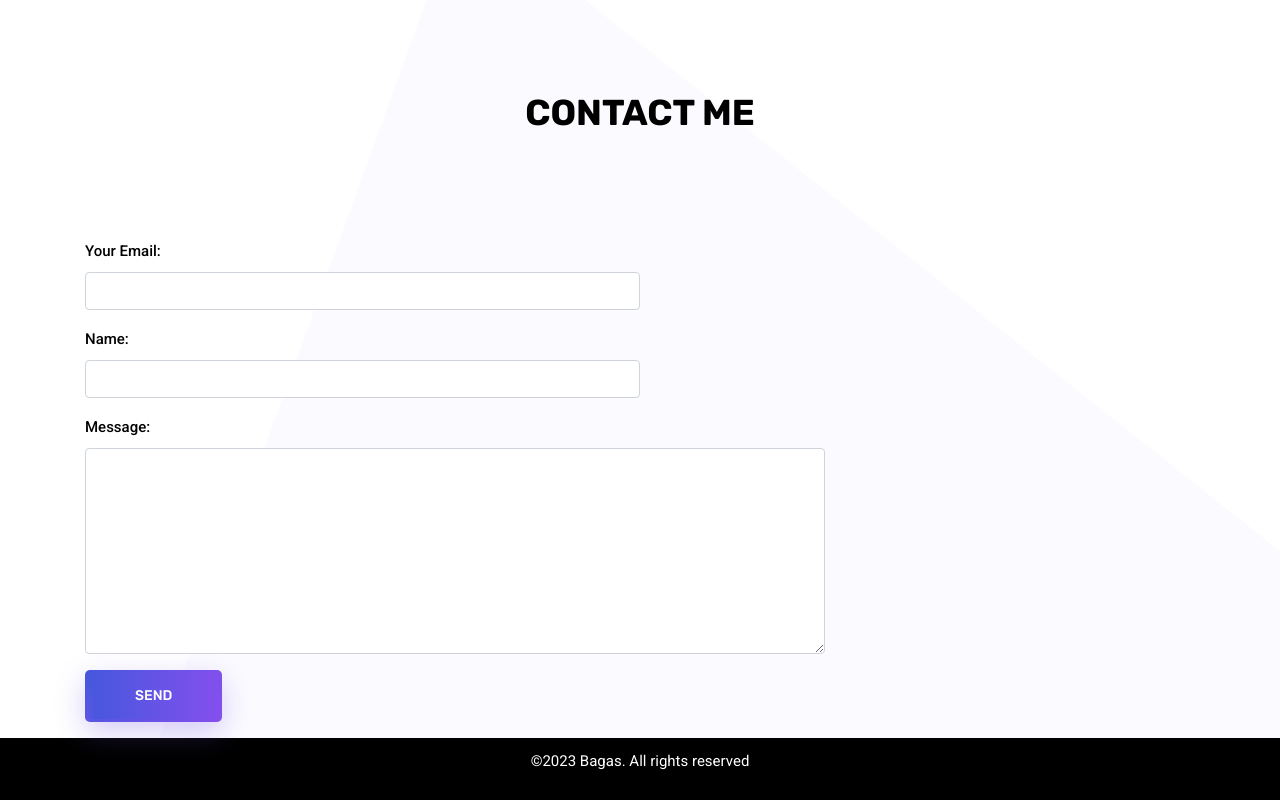
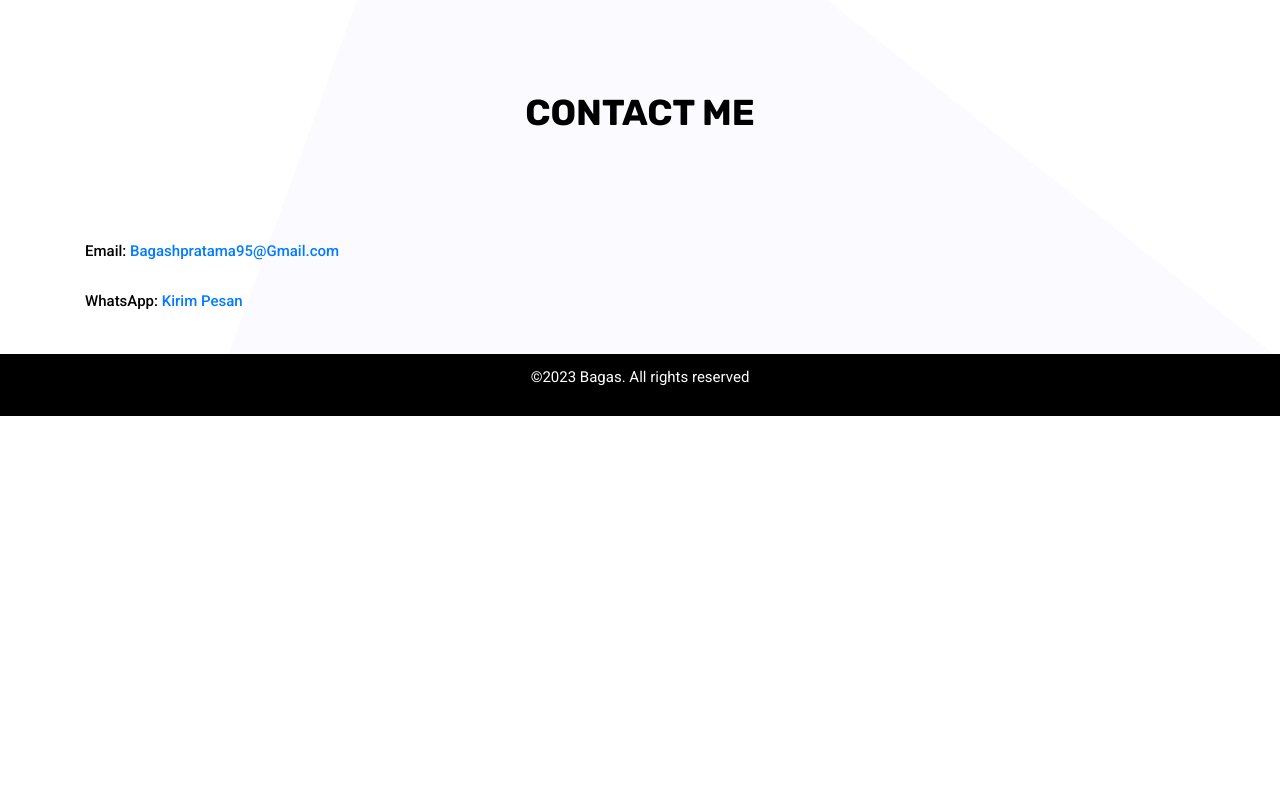
Before and after one commit to bagashezky/bagas.github.io, a plain HTML site: page index.html in a window 1280 px wide. Shown: the part 2054-2854 px from the top of the page. After the commit the page ends 2470 px from the top, so only its background shows below. Drawn offline with Linux system fonts and the light colour scheme; some packages are replaced by stand-ins of ours; a script that the page names is missing.

Commit message:
update contact

```diff
--- a/index.html
+++ b/index.html
@@ -295,24 +295,26 @@
 					</div>
 					<form id="gform" method="POST" action="https://script.google.com/macros/s/AKfycbxyvFqetMIZwdUTU2dw_vwYnVYcGrlTOEDIfBE5/exec">
 						<div class="form-group">
-							<label for="name">Your Email:</label>
-							<input id="form-email" class="form-control col-6" type="email" name="email" required>
+							<label for="name">Email: <a href="mailto:Bagashpratama95@Gmail.com">Bagashpratama95@Gmail.com</a></label>
+							<!-- <input id="form-email" class="form-control col-6" type="email" name="email" required> -->
 						</div>
 
 						<div class="form-group">
-							<label for="name">Name:</label>
-							<input id="form-name" class="form-control col-6" type="text" name="name" required>
+							<label for="name">WhatsApp: <a href="https://wa.me/6281296283219" target="_blank">Kirim Pesan</a></label>
+							<!-- Ganti nomor telepon pada URL sesuai dengan nomor yang ingin Anda gunakan -->
+							<!-- <input id="form-whatsapp" class="form-control col-6" type="tel" name="whatsapp" required> -->
 						</div>
 
+<!--
 						<div class="form-group">
 							<label for="name">Message:</label>
 							<textarea id="form-message" class="form-control col-8" type="text" rows="8" name="message" required></textarea>
-						</div>
+						</div> -->
 
-						<button class="primary_btn" type="submit">
+						<!-- <button class="primary_btn" type="submit">
 							<span>Send</span>
 						</button>
-
+						 -->
 					</form>
 				</div>
 			</div>
```
